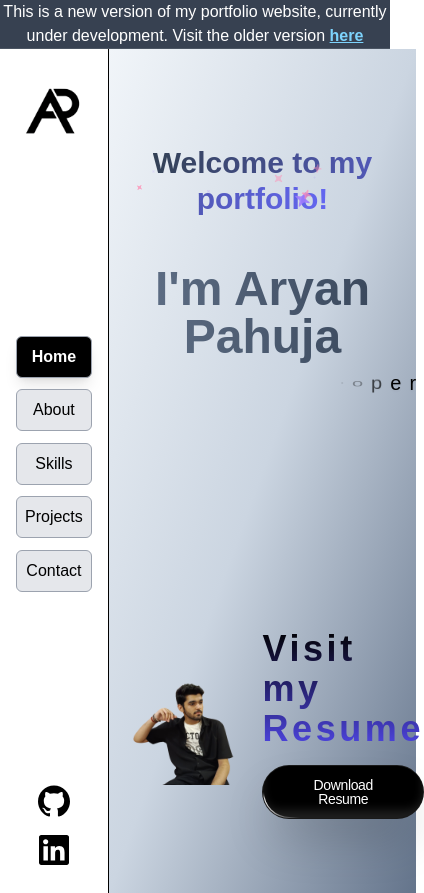
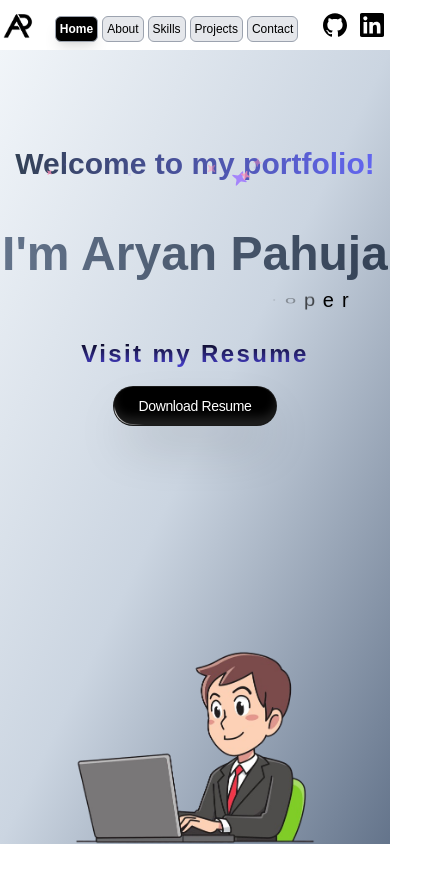
Before and after one commit to AryanPahuja21/Portfolio-Website, a Next.js app: page / in a window 390 px wide. Shown: the whole page, 424 px wide, since content can reach past the window. After the commit the page ends 844 px from the top, so only its background shows below. Built offline with nearby package versions, Linux system fonts and the light colour scheme; a web font is replaced by a local one.

Commit message:
added responsiveness

```diff
--- a/app/_components/Home/Home.tsx
+++ b/app/_components/Home/Home.tsx
@@ -6,7 +6,7 @@ import ShimmerButton from "@/components/magicui/shimmer-button";
 
 const HomePage = () => {
   return (
-    <main className="relative w-full h-screen bg-gradient-to-br from-slate-100 via-slate-300 to-slate-500 grid grid-2">
+    <main className="relative w-full h-[calc(100vh-50px)] md:h-[calc(100vh-70px)] lg:h-screen bg-gradient-to-br from-slate-100 via-slate-300 to-slate-500 flex flex-col lg:grid lg:grid-2 lg:justify-normal">
       <div className="flex justify-center">
         <div className="mt-24">
           <SparklesText
@@ -14,7 +14,7 @@ const HomePage = () => {
             className="text-3xl mb-10 text-center font-bold text-black"
           />
           <h1 className="text-5xl md:text-7xl font-bold py-2 text-center bg-gradient-to-l from-slate-700 to-slate-500 bg-clip-text text-transparent">
-            I'm Aryan Pahuja
+            I&apos;m Aryan Pahuja
           </h1>
 
           <SlightFlip
@@ -27,18 +27,9 @@ const HomePage = () => {
           />
         </div>
       </div>
-      <section className="mt-14 grid grid-cols-2 items-center">
-        <div>
-          <Image
-            src="/heroImage.png"
-            alt="Aryan Pahuja"
-            width={700}
-            height={700}
-            className=""
-          />
-        </div>
-        <div className="mx-auto">
-          <h1 className="text-4xl tracking-widest font-bold bg-gradient-to-b from-black to-indigo-600 bg-clip-text text-transparent">
+      <section className="w-full h-full flex flex-col justify-between items-center lg:grid lg:grid-cols-2">
+        <div className="w-full mx-auto md:mt-14 mb-7 md:mb-0">
+          <h1 className="text-2xl md:text-4xl mt-6 lg:mb-14 text-center tracking-widest font-bold bg-gradient-to-b from-black to-indigo-600 bg-clip-text text-transparent">
             Visit my Resume
           </h1>
           <a href="/Aryan_Resume.pdf" download>
@@ -49,6 +40,15 @@ const HomePage = () => {
             </ShimmerButton>
           </a>
         </div>
+        <div className="w-full">
+          <Image
+            src="/heroImage.png"
+            alt="Aryan Pahuja"
+            width={700}
+            height={700}
+            className="mx-auto w-[240px] md:w-[400px] lg:w-[500px]"
+          />
+        </div>
       </section>
     </main>
   );
--- a/app/page.tsx
+++ b/app/page.tsx
@@ -4,22 +4,8 @@ import Link from "next/link";
 
 export default function Home() {
   return (
-    <div>
-      <div className="w-full text-center text-white bg-gray-700 border-b border-gray-600">
-        <p>
-          This is a new version of my portfolio website, currently under
-          development. Visit the older version{" "}
-          <span>
-            <Link
-              href="https://aryan-pahuja-version1.vercel.app"
-              className="text-sky-300 font-semibold underline hover:no-underline"
-            >
-              here
-            </Link>
-          </span>
-        </p>
-      </div>
-      <div className="flex">
+    <div className="w-full">
+      <div className="lg:flex">
         <aside>
           <Navbar />
         </aside>
--- a/components/Navbar/Navbar.tsx
+++ b/components/Navbar/Navbar.tsx
@@ -29,24 +29,24 @@ const Navbar = () => {
   ];
 
   return (
-    <nav className="w-fit h-screen py-7 border-r border-black flex flex-col justify-between">
-      <header>
+    <nav className="w-full h-[50px] md:h-[70px] lg:h-screen lg:py-7 lg:border-r border-black flex lg:flex-col justify-between">
+      <header className="my-auto lg:my-0">
         <div className="w-full">
           <Image
             src="/logo.png"
             alt="AP"
-            width={70}
-            height={70}
-            className="mx-auto"
+            width={50}
+            height={50}
+            className="mx-auto w-10 md:w-14"
           />
         </div>
       </header>
       <main>
-        <ul className="h-72 p-4 flex flex-col justify-between">
+        <ul className="lg:h-72 p-4 flex lg:flex-col justify-between">
           {screens.map((screen) => (
             <Link href={screen.href} key={screen.href}>
               <li
-                className={`p-2 border  border-gray-400 rounded-md text-center ${
+                className={`p-1 md:p-2 mx-0.5 md:mx-1 lg:mx-0 border text-xs md:text-base border-gray-400 rounded-md text-center ${
                   currentPath === screen.href
                     ? "bg-black text-white font-bold shadow-lg"
                     : "bg-gray-200"
@@ -58,24 +58,24 @@ const Navbar = () => {
           ))}
         </ul>
       </main>
-      <footer>
-        <div className="w-full h-20 flex flex-col justify-between">
+      <footer className="lg:mx-auto my-auto lg:my-0 w-20">
+        <div className="w-full lg:h-20 flex lg:flex-col justify-around items-center">
           <Link href="https://github.com/AryanPahuja21" target="_blank">
             <Image
               src="/social/github.svg"
               alt="Github"
-              width={32}
-              height={32}
-              className="mx-auto"
+              width={25}
+              height={25}
+              className="mx-auto w-6 md:w-8"
             />
           </Link>
           <Link href="https://linkedin.com/in/aryanpahuja21" target="_blank">
             <Image
               src="/social/linkedin.svg"
               alt="LinkedIn"
-              width={30}
-              height={30}
-              className="mx-auto"
+              width={23}
+              height={23}
+              className="mx-auto w-6 md:w-8"
             />
           </Link>
         </div>
```
Also changed, not shown: public/heroImage.png.
